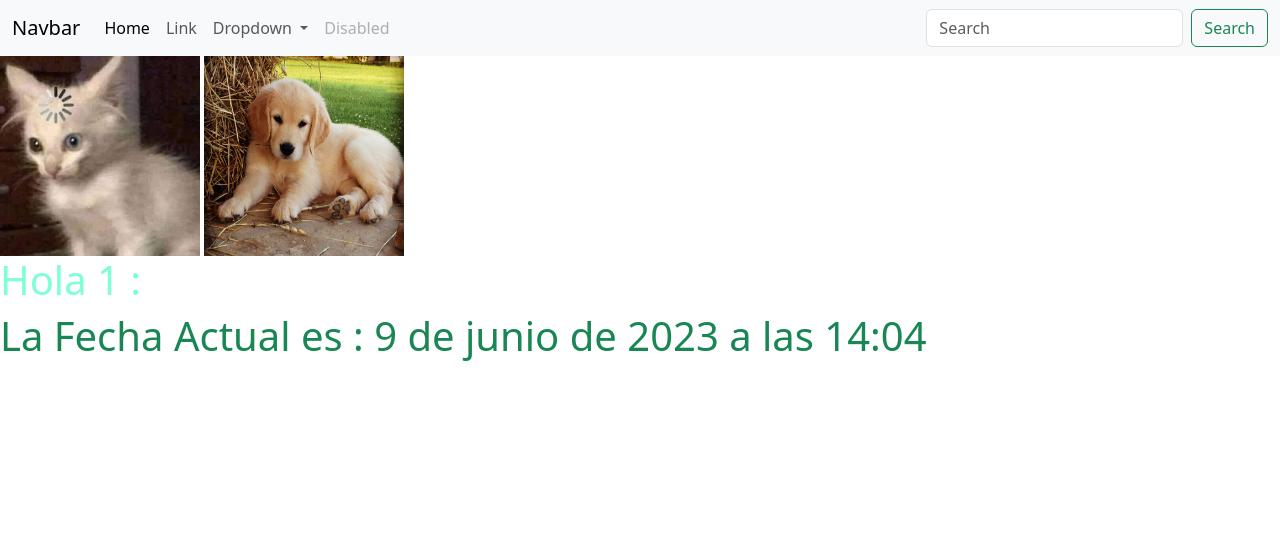
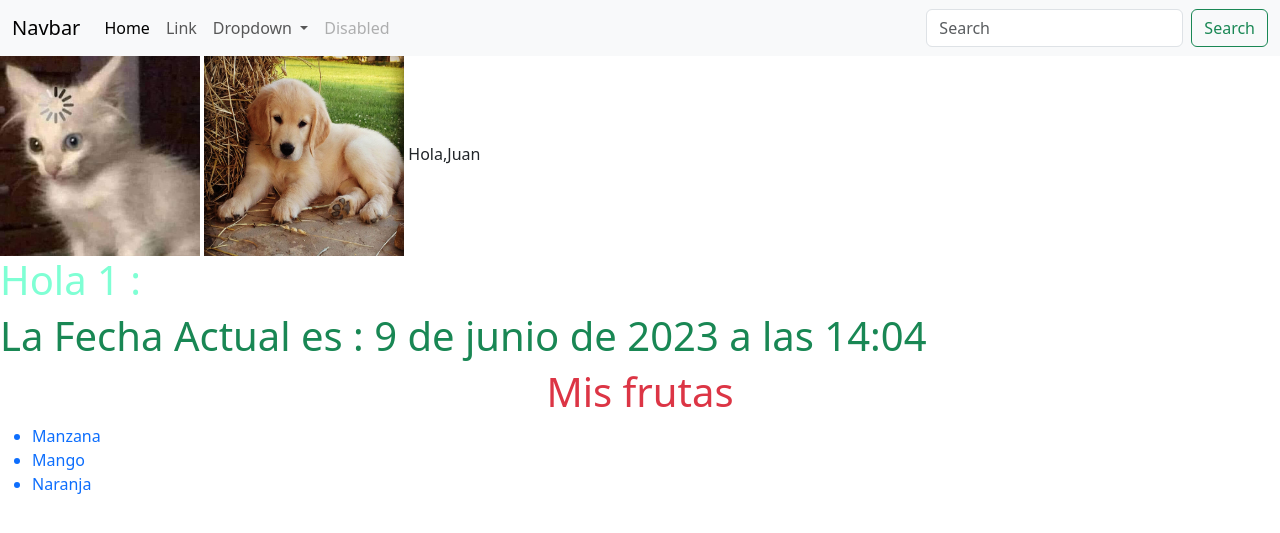
Before and after one commit to josehermosillaa/principiosDjango, a Django app: page /fecha/1/ in a window 1280 px wide. Shown: the top 533 px of the page. Run offline with Django 4.2, Linux system fonts and the light colour scheme; some libraries are stand-ins or nearby versions.

Commit message:
se agrega frutas al contexto de obtener_fecha, se agrega fragmento_nombre para el ejemplo de include

```diff
--- a/primera/views.py
+++ b/primera/views.py
@@ -21,7 +21,11 @@ def index(request):
 def obtener_fecha(request, name):
     fecha_actual = datetime.datetime.now()
     # print 'fecha: {fecha_actual}' NO!
-    context = {'fecha': fecha_actual, 'name': name}
+    context = {
+                'fecha': fecha_actual,
+                'name': name,
+                'frutas': ['Manzana', 'Mango', 'Naranja'],
+                }
     return render(request, 'fecha.html', context)
 
 
--- a/templates/fecha.html
+++ b/templates/fecha.html
@@ -1,6 +1,15 @@
-{% extends 'menu.html' %} {% block fecha%} {% load static %}
+
+{%include 'menu.html' %} {% block fecha%} {% load static %}
 <img src="{% static 'img/gatito.png' %}" height="200" width="200" alt="" />
 <img src="{% static 'img/perrito.png' %}" height="200" width="200" alt="" />
+{% include 'fragmento_nombre.html' with persona="Juan" saludo="Hola" %}
 <h1>Hola {{name}} :</h1>
 <h1 class="text-success">La Fecha Actual es : {{ fecha }}</h1>
+<h1 class="text-danger text-center">Mis frutas</h1>
+<ul class="mx-auto">
+    {% for fruta in frutas %}
+        <li class="text-primary">{{fruta}}</li>
+    {% endfor %}
+</ul>
+
 {% endblock fecha %}
--- /dev/null
+++ b/templates/fragmento_nombre.html
@@ -0,0 +1 @@
+{{saludo}},{{persona}}
```
